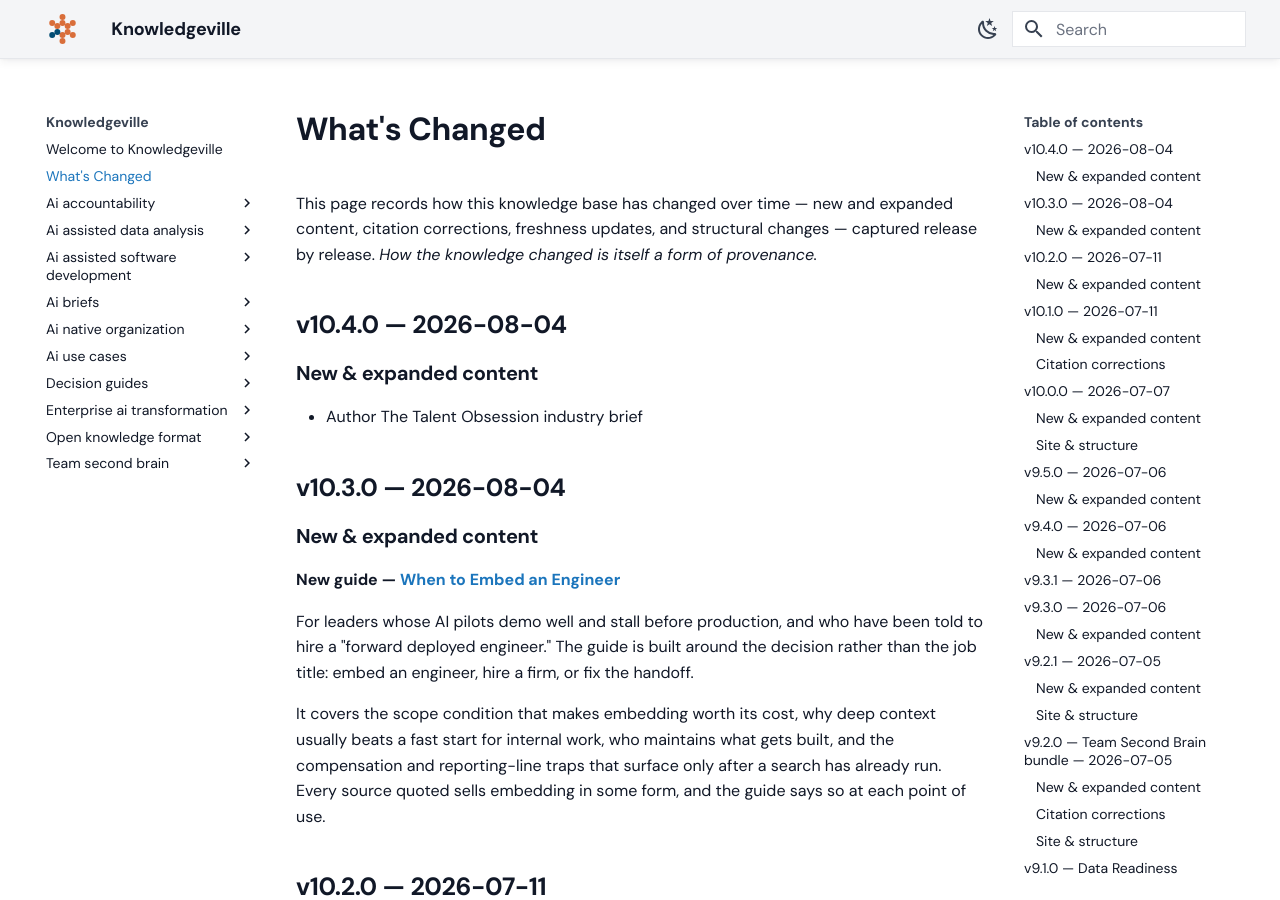
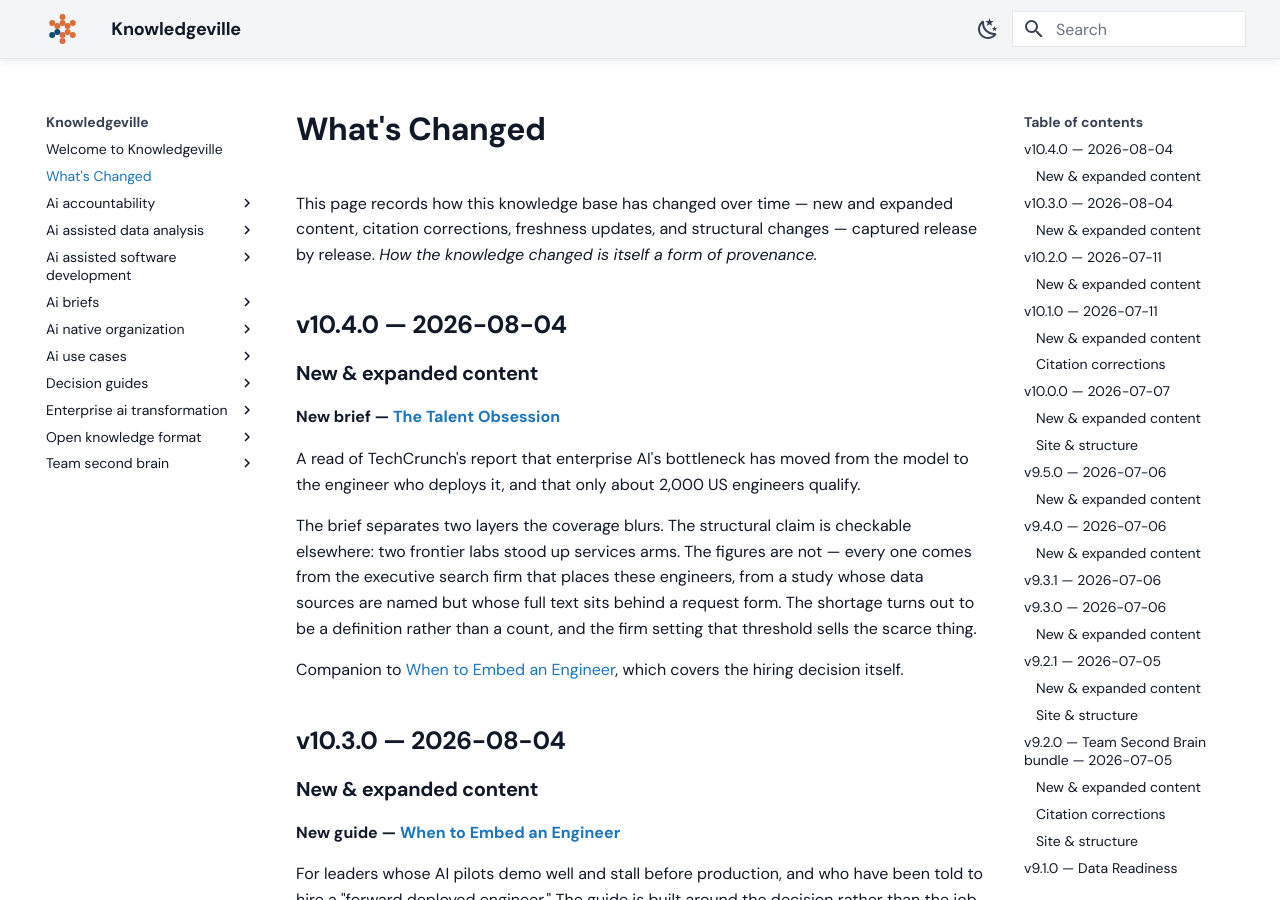
Before and after one commit to grandaha/knowledgeville, an MkDocs documentation site: the page built from published/changelog.md, in a window 1280 px wide and 900 px high. Built offline with MkDocs 1.6.1 and Material for MkDocs 9.7.7, drawn with Linux system fonts in a browser that asks for light colours; some web fonts are replaced.

Commit message:
Publish: sync content from workspace

```diff
--- a/published/changelog.md
+++ b/published/changelog.md
@@ -14,7 +14,14 @@ This page records how this knowledge base has changed over time — new and expa
 ## v10.4.0 — 2026-08-04
 
 ### New & expanded content
-* Author The Talent Obsession industry brief
+
+**New brief — [The Talent Obsession](https://knowledge.onesteplabs.com/ai-briefs/industry-briefs/workforce-and-skills/the-talent-obsession/)**
+
+A read of TechCrunch's report that enterprise AI's bottleneck has moved from the model to the engineer who deploys it, and that only about 2,000 US engineers qualify.
+
+The brief separates two layers the coverage blurs. The structural claim is checkable elsewhere: two frontier labs stood up services arms. The figures are not — every one comes from the executive search firm that places these engineers, from a study whose data sources are named but whose full text sits behind a request form. The shortage turns out to be a definition rather than a count, and the firm setting that threshold sells the scarce thing.
+
+Companion to [When to Embed an Engineer](https://knowledge.onesteplabs.com/decision-guides/when-to-embed-an-engineer/), which covers the hiring decision itself.
 
 ## v10.3.0 — 2026-08-04
 
```
Also changed, not shown: 1 other file.
